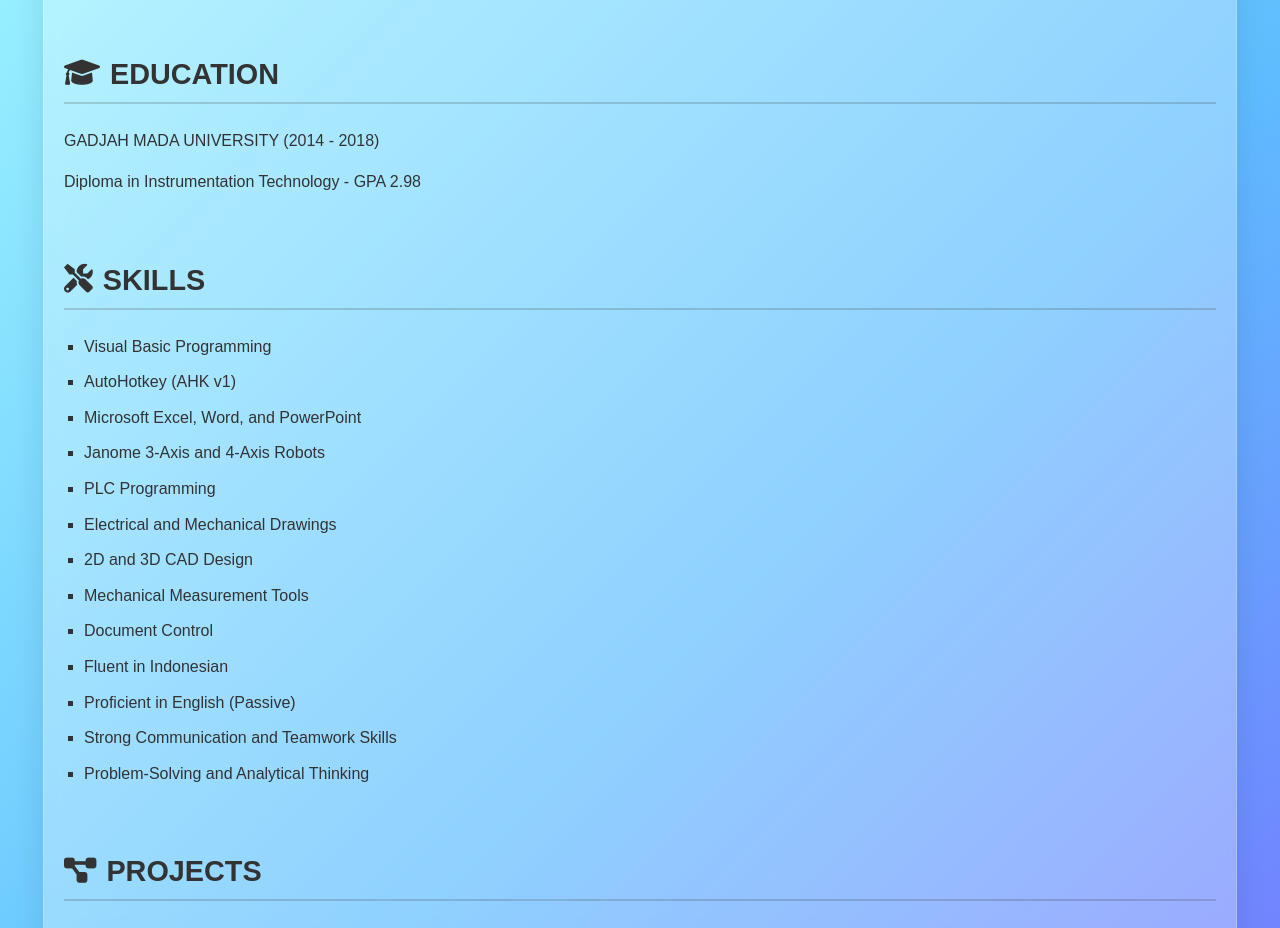
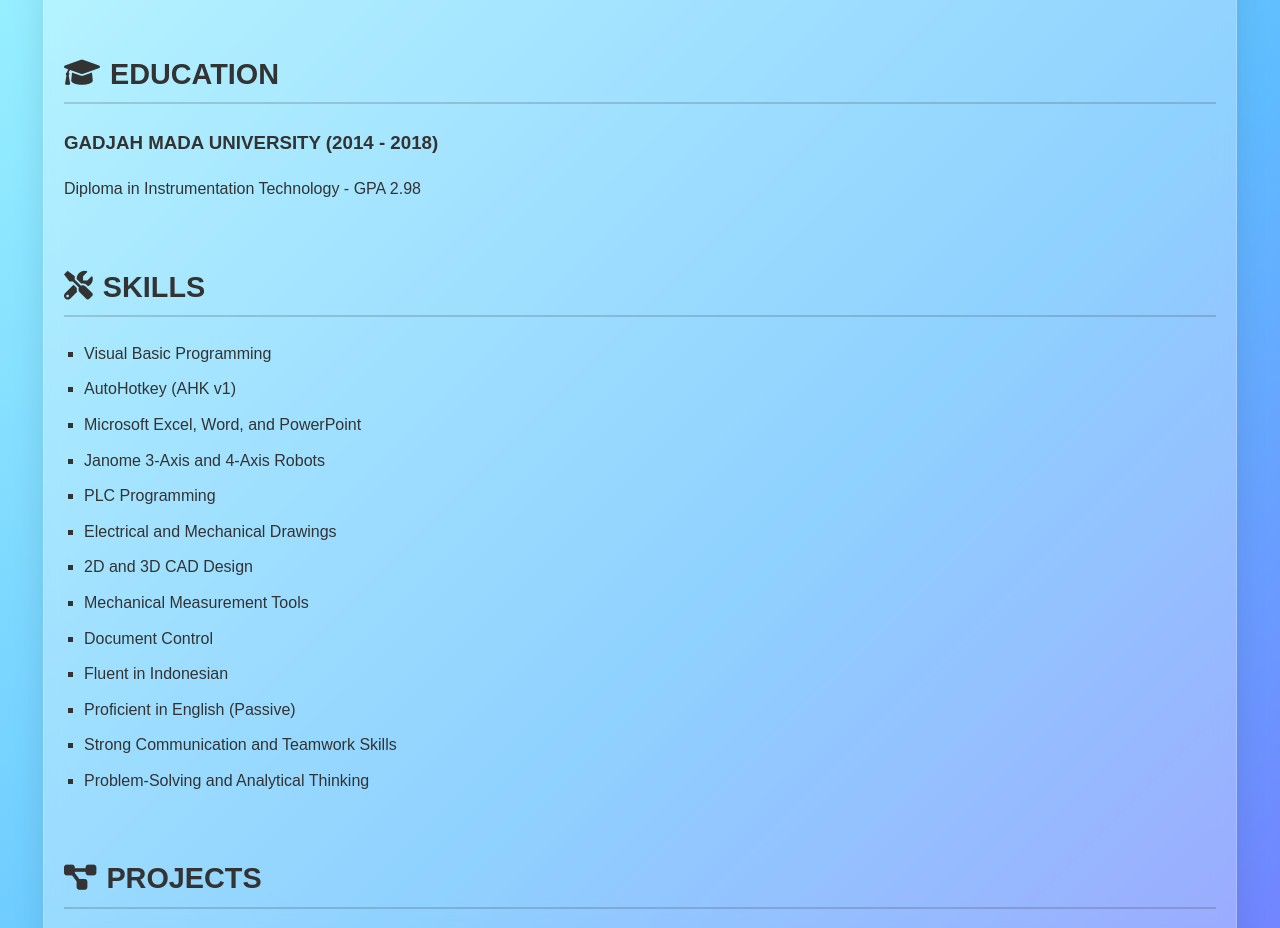
Before and after one commit to dikhpz/cv, a plain HTML site: page index.html in a window 1280 px wide. Shown: the part 1340-2268 px from the top of the page. Drawn offline with Linux system fonts and the light colour scheme.

Commit message:
Update index.html
change tag for GADJAH MADA UNIVERSITY

```diff
--- a/index.html
+++ b/index.html
@@ -98,7 +98,7 @@
         <!-- Education -->
         <section id="education" class="education">
             <h2><i class="fas fa-graduation-cap"></i> EDUCATION</h2>
-            <p>GADJAH MADA UNIVERSITY (2014 - 2018)</p>
+            <h3>GADJAH MADA UNIVERSITY (2014 - 2018)</h3>
             <p>Diploma in Instrumentation Technology - GPA 2.98</p>
         </section>
 
```
